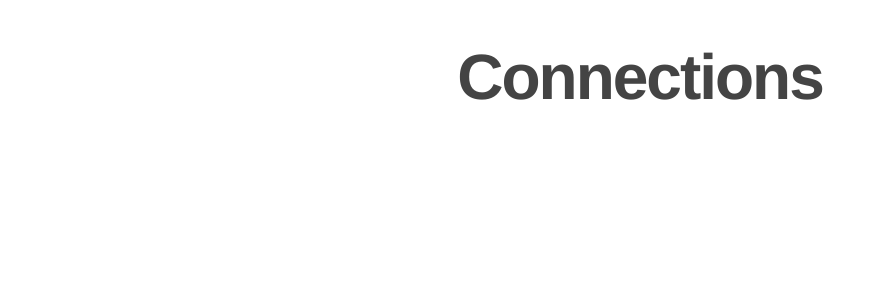
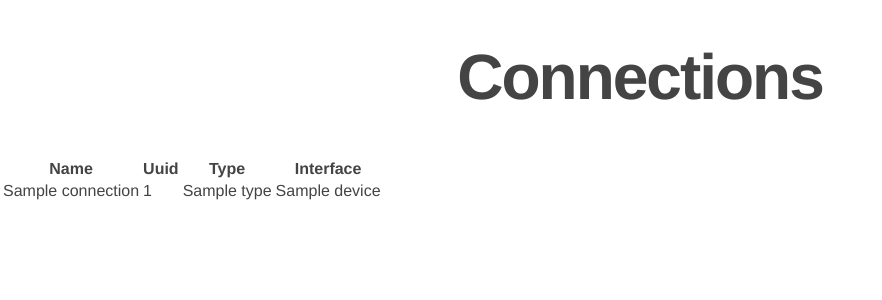
Before and after one commit to oscar-bergstrom/networkmanager-flask, a Flask app: template templates/connections.html in a window 1280 px wide. Shown: the part 35-335 px from the top of the page, without its empty margins (0-882 px from the left). Run offline with Flask 2, Linux system fonts and the light colour scheme; the template is opened without the code that fills it: most values are stand-ins (such as "Sample title", 1, 10 or a date in 2020).

Commit message:
Added connection unstyled table

```diff
--- a/main.py
+++ b/main.py
@@ -2,6 +2,7 @@ from flask import Flask, render_template
 from markupsafe import escape
 from datetime import datetime
 
+import nmcli
 
 app = Flask(__name__)
 
@@ -13,9 +14,11 @@ def index():
 
 @app.route("/connections")
 def connections():
-    return render_template("connections.html")
+    con = nmcli.get_connections()
+    print("con:", con)
+    return render_template("connections.html", connections=con)
 
 
 @app.route("/interfaces")
 def interfaces():
-    return render_template("interfaces.html")
+    return render_template("interfaces.html", interfaces=nmcli.get_devices())
--- a/templates/connections.html
+++ b/templates/connections.html
@@ -3,5 +3,25 @@
 {% block title %} Connections {% endblock %}
 
 {% block content %}
+<table id="data" class="table table-striped">
+    <thead>
+      <tr>
+        <th>Name</th>
+        <th>Uuid</th>
+        <th>Type</th>
+        <th>Interface</th>
+      </tr>
+    </thead>
+    <tbody>
+      {% for connection in connections %}
+        <tr>
+            <td>{{ connection.name }}</td>
+            <td>{{ connection.uuid }}</td>
+            <td>{{ connection.type }}</td>
+            <td>{{ connection.device }}</td>
+        </tr>
+      {% endfor %}
+    </tbody>
+  </table>
 
 {% endblock %}
```
